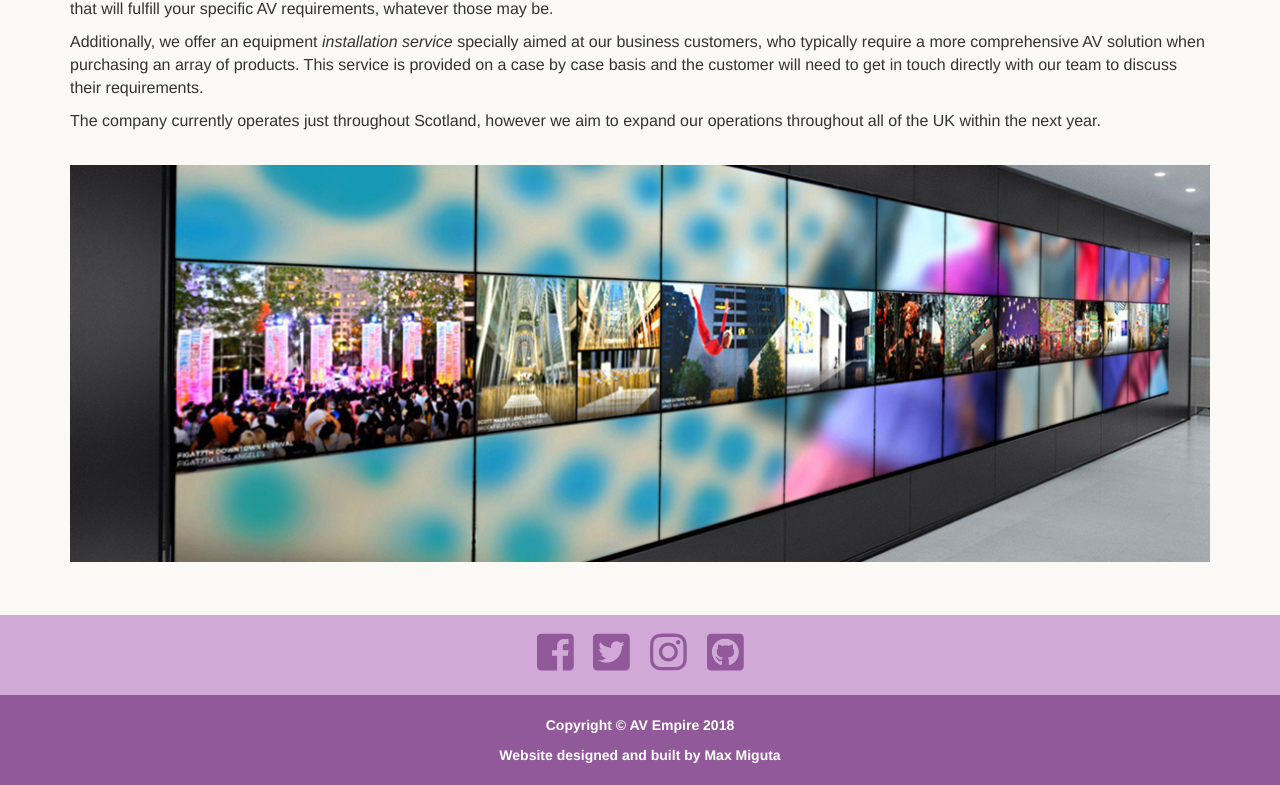
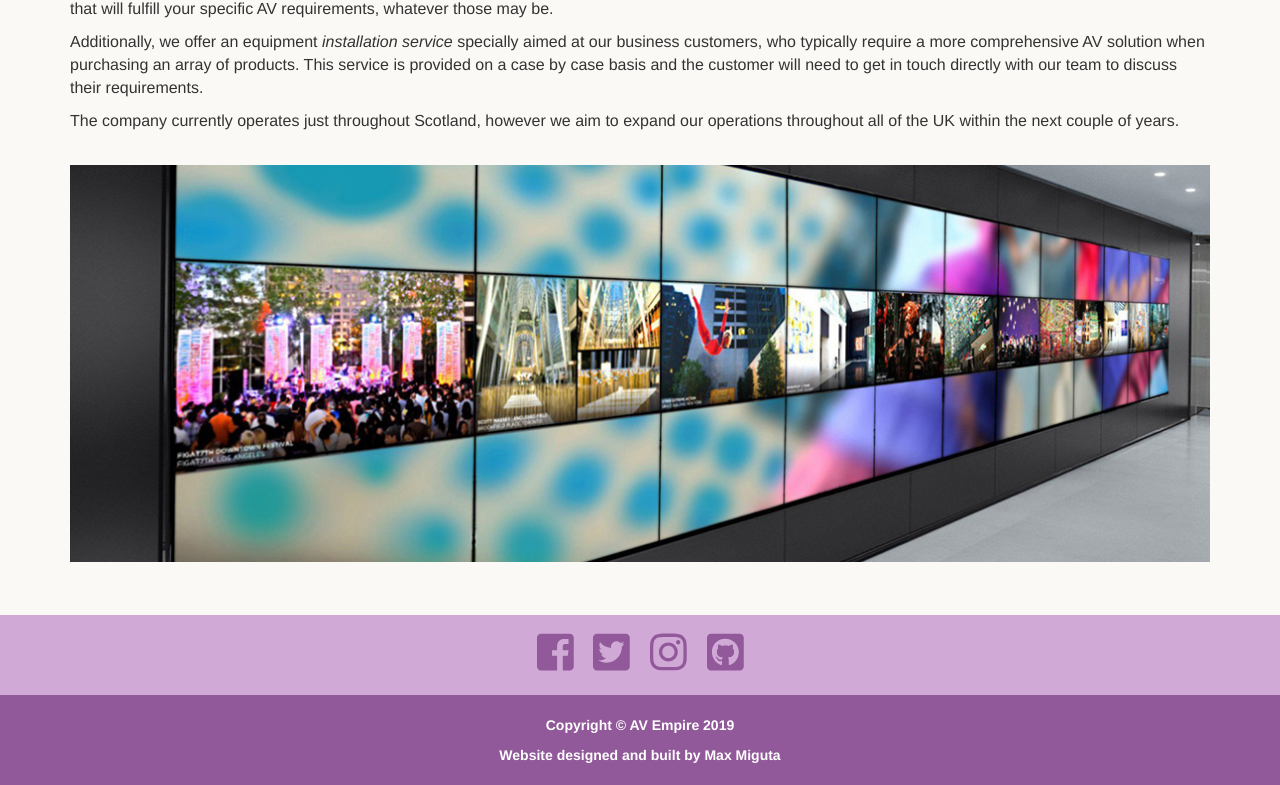
Before and after one commit to maxmiguta/project3, a Django app: page /about/ in a window 1280 px wide. Shown: the part 292-1077 px from the top of the page. Run offline with Django 3.2, Linux system fonts and the light colour scheme; some libraries are stand-ins or nearby versions.

Commit message:
Updated some content

```diff
--- a/templates/about.html
+++ b/templates/about.html
@@ -13,7 +13,7 @@
         <br>
         <p><strong>AV Empire</strong> is a small company established in early 2018 that primarily supplies many of the latest Audio Visual products through its online web store at very competitive prices. Our partners are some of the world's leading suppliers in AV communication, such as Sony, 3M, Bose and AMX. We also have a small team of experts who possess a wealth of technical knowledge and experience - they are fully qualified to offer comprehensive advice in relation to the best products that will fulfill your specific AV requirements, whatever those may be.</p>
         <p>Additionally, we offer an equipment <dfn>installation service</dfn> specially aimed at our business customers, who typically require a more comprehensive AV solution when purchasing an array of products. This service is provided on a case by case basis and the customer will need to get in touch directly with our team to discuss their requirements.</p>
-        <p>The company currently operates just throughout Scotland, however we aim to expand our operations throughout all of the UK within the next year.</p>
+        <p>The company currently operates just throughout Scotland, however we aim to expand our operations throughout all of the UK within the next couple of years.</p>
         <br>
         <img class="img-responsive large-screen" src="{% static 'img/video_wall_small.jpg' %}" alt="Video Wall">
         <img class="img-responsive small-screen" src="{% static 'img/video_wall.jpg' %}" alt="Video Wall">
--- a/templates/base.html
+++ b/templates/base.html
@@ -6,7 +6,6 @@
     <meta name="viewport" content="width=device-width, initial-scale=1.0">
     <title>AV Empire</title>
     <link rel="stylesheet" href="https://maxcdn.bootstrapcdn.com/bootstrap/3.3.7/css/bootstrap.min.css">
-    <!--href="https://cdnjs.cloudflare.com/ajax/libs/bootswatch/3.3.7/cerulean/bootstrap.min.css"-->
     <link rel="stylesheet" href="{% static 'font-awesome/css/font-awesome.css' %}">
     <link rel="stylesheet" href="{% static 'css/style.css' %}">
     <link rel="icon" href="{% static 'img/favicon.ico' %}">
@@ -80,7 +79,7 @@
            <a href="https://www.instagram.com/codeinstitute/" target=_blank><i class="fab fa-instagram fa-3x social-icon"></i></a>
            <a href="https://github.com/maxmiguta" target=_blank><i class="fab fa-github-square fa-3x social-icon"></i></a>
        </div>
-       <p class="footer-text text-center">Copyright &copy; AV Empire 2018</p>
+       <p class="footer-text text-center">Copyright &copy; AV Empire 2019</p>
        <p class="footer-text text-center">Website designed and built by Max Miguta</p>
    </footer>
 </div>
@@ -92,11 +91,11 @@
 <script src="https://use.fontawesome.com/releases/v5.4.1/js/all.js"></script>
 <!-- jQuery used to prevent users submitting empty values when adding or adjusting product items (courtesy of @mormoran) -->
 <script>
-$(document).ready(function() {
+    $(document).ready(function () {
         var formInputs = $(".form-control");
-    formInputs.each(function() {
+        formInputs.each(function () {
             var thisInput = $(this);
-		thisInput.on('change', function() {
+            thisInput.on('change', function () {
                 var userInput = $(this).val();
                 var adjustCart = $(".adjust-cart");
                 if (userInput === "") {
@@ -110,7 +109,7 @@ $(document).ready(function() {
         });
     });
     // Make a hidden image visible once page has loaded
-$(window).on("load", function() {
+    $(window).on("load", function () {
         $(".logo").css("visibility", "visible");
     });
 </script>
```
Lines whose indentation alone changed are shown as unchanged.
